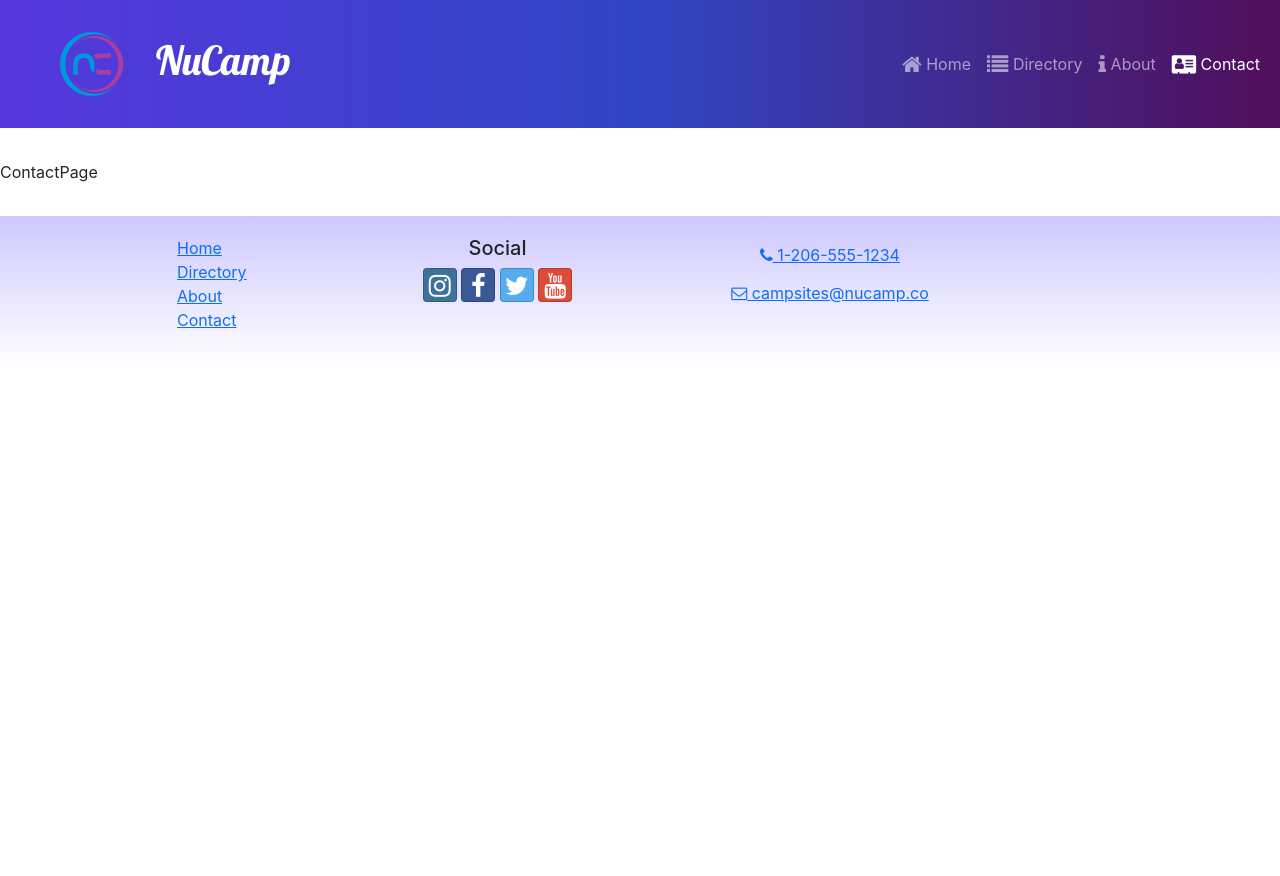
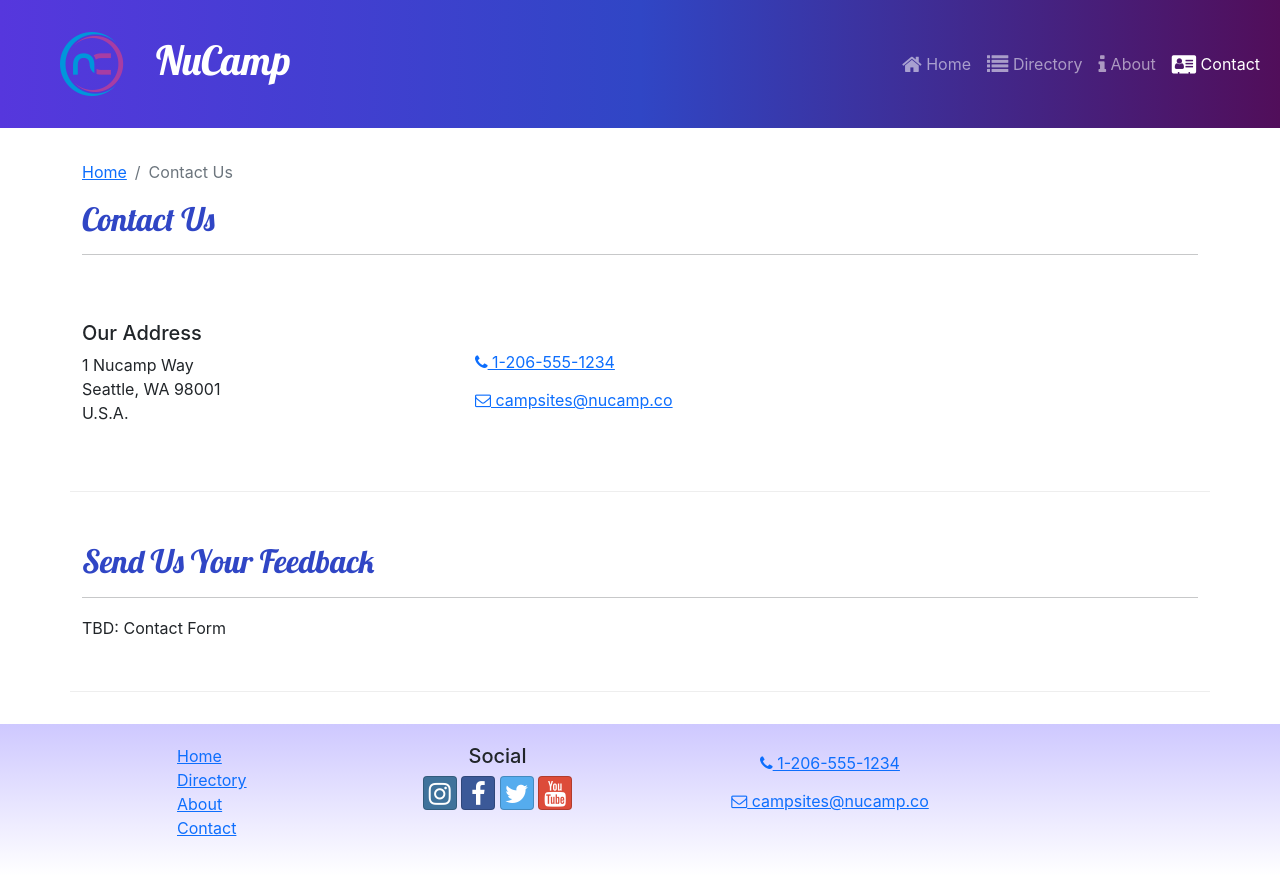
Before and after one commit to Braseff/Nucamp-React-Site, a React (Create React App) app: page /contact in a window 1280 px wide. Before the commit the page ends 800 px from the top, so only its background shows below. Built offline with nearby package versions, Linux system fonts and the light colour scheme.

Commit message:
Animations and contact page

```diff
--- a/package.json
+++ b/package.json
@@ -15,8 +15,9 @@
     "react-dom": "^18.2.0",
     "react-redux": "^8.0.4",
     "react-router-dom": "^6.2.1",
-    "react-scripts": "5.0.1",
+    "react-scripts": "^5.0.1",
     "react-spring": "^9.4.5-beta.1",
+    "react-strap": "^0.0.1",
     "reactstrap": "^9.0.1",
     "redux-logger": "^3.0.6",
     "typeface-lobster": "^1.1.13",
--- /dev/null
+++ b/src/features/counter/display/AnimatedDisplayCard.js
@@ -0,0 +1,34 @@
+import { useState, useEffect }   from 'react';
+import { Card, CardImg, CardText, CardBody, CardTitle } from 'reactstrap';
+import { useSpring, animated }   from 'react-spring';
+
+
+const AnimatedDisplayCard = ({item}) => {
+    const {image, name, description } = item;
+    const [toggle, setToggle] = useState(false);
+
+    const animatedStyle = useSpring({
+        opcity: toggle ? 1 : 0,
+        transform: toggle ? 'scale(1,1)' : 'scale(1,0)',
+        config: {duration: 500}
+    });
+
+    useEffect(() => {
+        setToggle(true);
+    }, []);
+
+    return (
+        <animated.div style={animatedStyle}>
+            <Card>
+                <CardImg src={image} alt={name} />
+                <CardBody>
+                    <CardTitle>{name}</CardTitle>
+                    <CardTitle>{description}</CardTitle>
+                </CardBody>
+            </Card>
+        </animated.div>
+    );
+};
+
+
+export default AnimatedDisplayCard;
--- a/src/features/counter/display/DisplayList.js
+++ b/src/features/counter/display/DisplayList.js
@@ -1,5 +1,5 @@
 import { Col, Row } from 'reactstrap';
-import DisplayCard from './DisplayCard';
+import AnimatedDisplayCard from './AnimatedDisplayCard';
 import { selectFeaturedCampsite } from '../campsites/campsitesSlice';
 import { selectFeaturedPromotion } from '../promotions/promotionsSlice';
 import { selectFeaturedPartner } from '../partners/partnersSlice';
@@ -11,10 +11,12 @@
         <Row>
             {items.map((item, idx) => {
                 return (
+                    item && (
                     <Col md className='m-1' key={idx}>
-                        <DisplayCard item={item} />
+                        <AnimatedDisplayCard item={item} />
                     </Col>
-                )
+                    )
+                );
             })}
         </Row>
     )
--- a/src/pages/ContactPage.js
+++ b/src/pages/ContactPage.js
@@ -1,5 +1,51 @@
+import { Col, Row, Container } from 'reactstrap'
+import SubHeader from '../components/SubHeader';
+
+
 const ContactPage = () => {
-    return <div>ContactPage</div>;
+    return (
+        <Container>
+            <SubHeader current={'Contact Us'} />
+            <Row className='row-content align-items-center'>
+                <Col sm='4'>
+                    <h5>Our Address</h5>
+                    <address>
+                        1 Nucamp Way
+                        <br />
+                        Seattle, WA 98001
+                        <br />
+                        U.S.A.
+                    </address>
+                </Col>
+                <Col>
+                    <a
+                        role='button'
+                        className='btn btn-link'
+                        href='tel:+12065551234'
+                    >
+                        <i className='fa fa-phone' /> 1-206-555-1234
+                    </a>
+                    <br />
+                    <a
+                        role='button'
+                        className='btn btn-link'
+                        href='mailto:fakeemail@fakeemail.co'
+                    >
+                        <i className='fa fa-envelope-o' /> campsites@nucamp.co
+                    </a>
+                </Col>
+            </Row>
+            <Row className='row-content'>
+                <Col xs='12'>
+                    <h2>Send Us Your Feedback</h2>
+                    <hr />
+                </Col>
+                <Col md='10'>
+                    TBD: Contact Form
+                </Col>
+            </Row>
+        </Container>
+    );
 };
 
 export default ContactPage;
```
Also changed, not shown: 1 other file (tests, documents, lock files or other folders).
